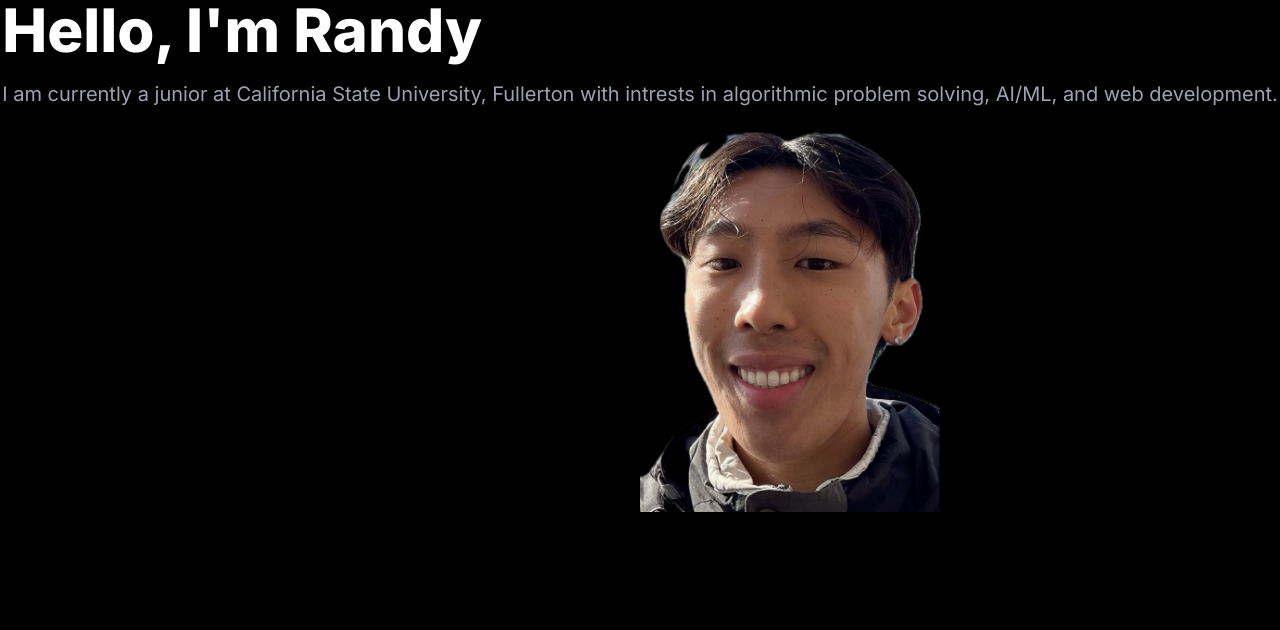
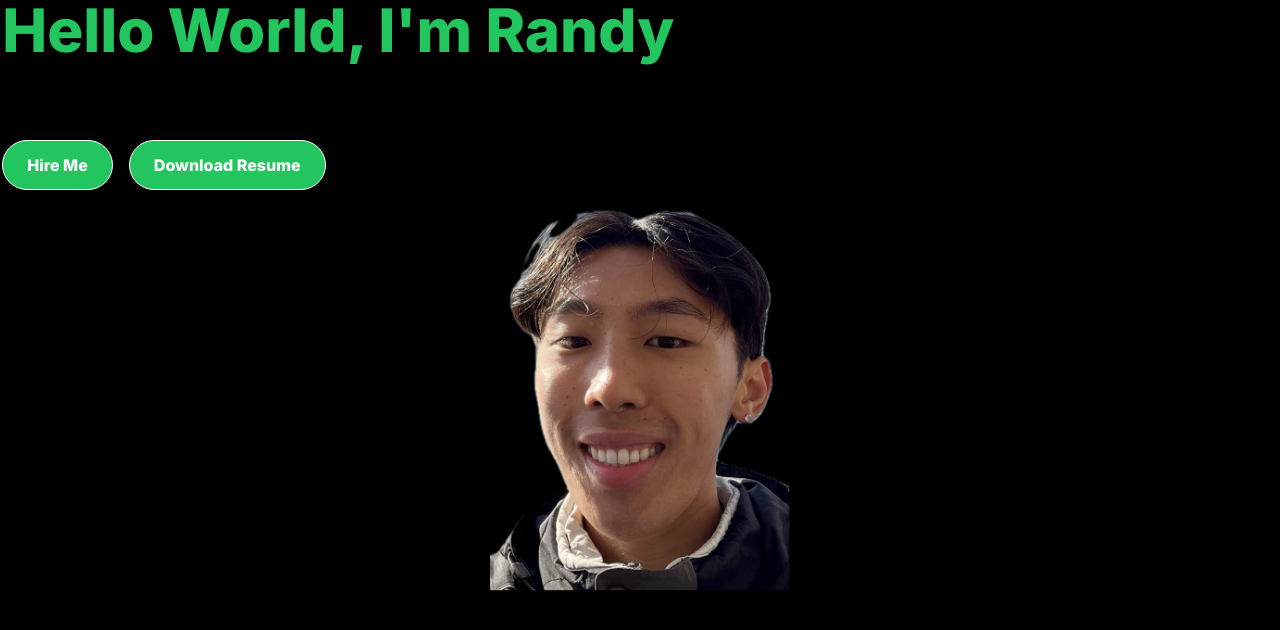
Before and after one commit to randyydoo/web_app, a Next.js app: page / in a window 1280 px wide. Shown: the top 630 px of the page. Built offline with nearby package versions, Linux system fonts and the light colour scheme.

Commit message:
added styling

```diff
--- a/app/components/Bio.jsx
+++ b/app/components/Bio.jsx
@@ -3,26 +3,41 @@ import Image from 'next/image';
 const bio = () => {
     return (
         <section>
-            <div className='grid grid-cols-1 lg:grid-col-12'>
-                <div className='col-span-7 place-self-center'>
-                    <h1 className="text-white mb-5 text-4xl lg:text-6xl font-extrabold">Hello, I'm Randy</h1>
-                    <p className="text-gray-400 text-lg mb-6 lg:text-xl">
-                        I am currently a junior at California State University, Fullerton with intrests in algorithmic
+            <div className='grid grid-cols-1 sm:grid-col-12'>
+                <div className='col-span-7 place-self-center text-center sm:text-left'>
+                        <h1 className="text-green-500 mb-4 text-4xl sm:text-5xl lg:text-6xl font-extrabold">
+                            Hello World, I'm Randy
+                        </h1>
+                    <p className="text-white-400 text-base text-lg mb-6 lg:text-xl">
+                        I am currently a junior at California State University,
+                        Fullerton with intrests in algorithmic
                         problem solving, AI/ML, and web development.
                     </p>
+                    <div>
+                        <button className="px-6 py-3 w-full sm:w-fit rounded-full mr-4 bg-green-500 hover:bg-black text-white border border-white font-extrabold mt-3">
+                            Hire Me
+                        </button>
+                        <button className="px-6 py-3 w-full sm:w-fit rounded-full mr-4 bg-green-500 hover:bg-black text-white border border-white font-extrabold mt-3">
+                            Download Resume
+                        </button>
+                    </div>
                 </div>
-                <div className="col-span-5 place-self-center mt-4 lg:mt-0">
-                       <Image
-                        src="/images/me.png"
-                        alt='me image'
-                        className='absolute transform'
-                        width={300}
-                        height={300}
+                <div className="col-span-4 place-self-center mt-4 lg:mt-0">
+                    <div className="col-span-5 place-self-center w-[300px] h-[300px] lg:w-[425px] lg:h-[500px] mt-4 lg:mt-0">
+                        <Image
+                            src="/images/me.png"
+                            alt='me image'
+                            className='absolute transform -translate-x-1/2 -translate-y-1/2 top-1/2 left-1/2'
+                            style=""
+                            width={300}
+                            height={300}
                         />
+                    </div>
                 </div>
             </div>
         </section>
     );
+
 };
 
 export default bio
```
